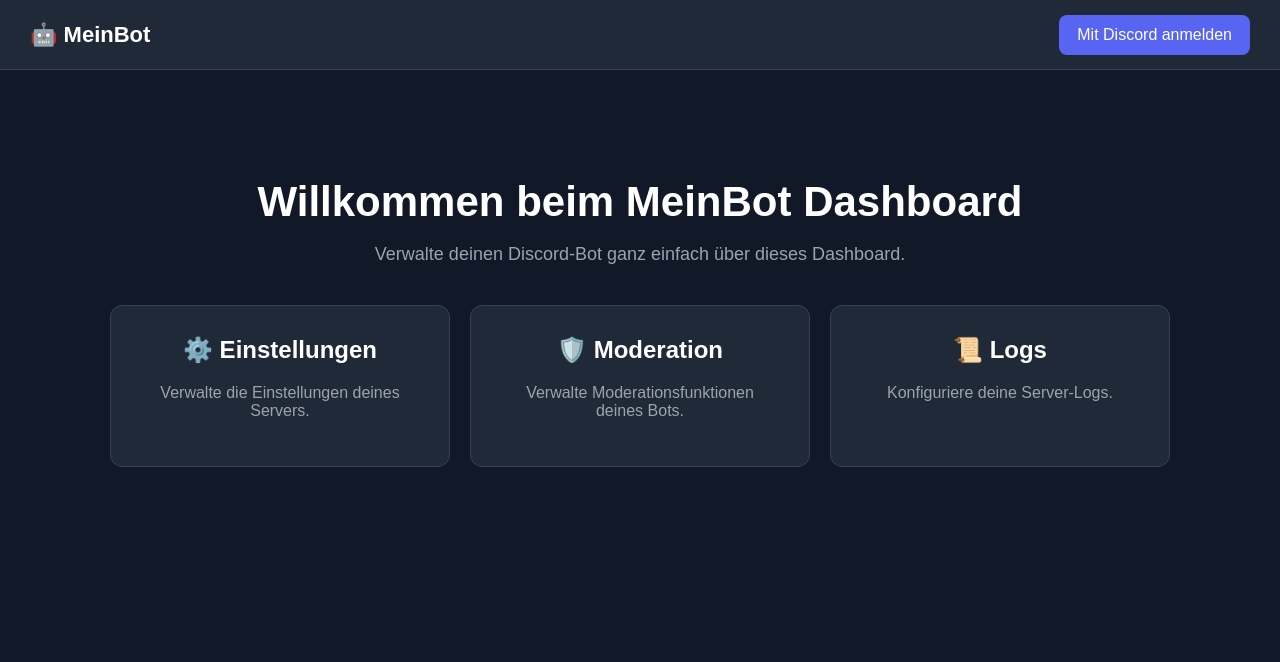
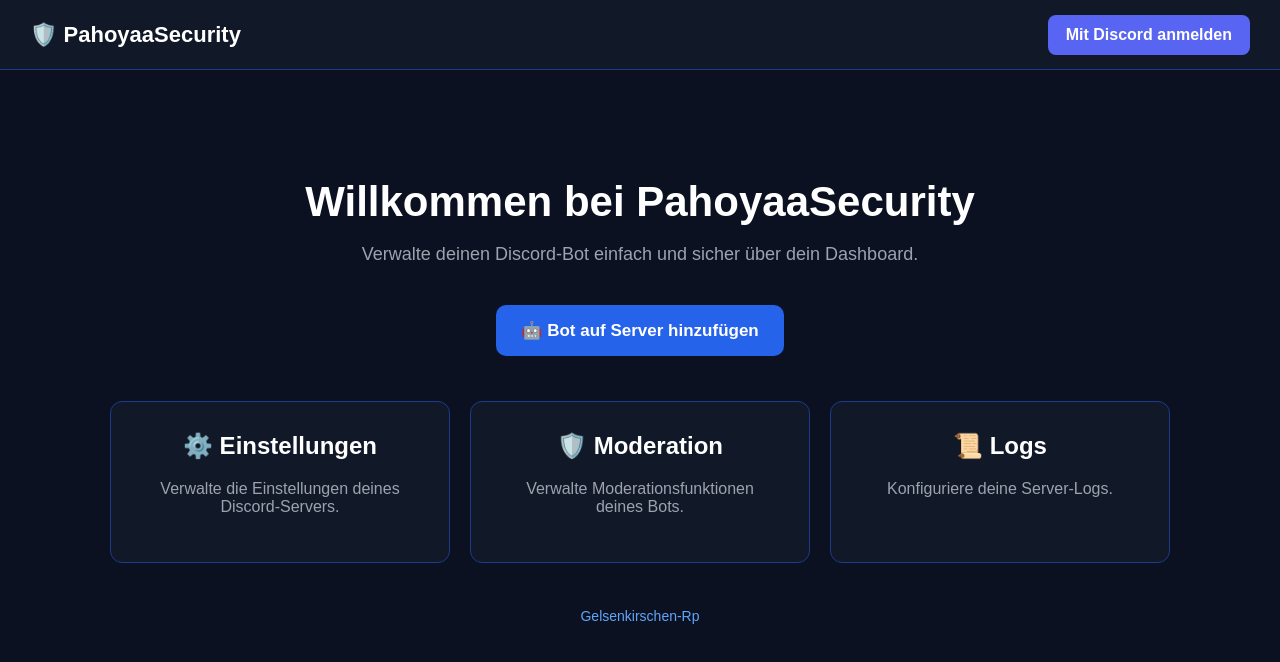
Before and after one commit to Parhamyaa/discord-dashboard, a website: page index.html in a window 1280 px wide. Drawn offline with Linux system fonts and the light colour scheme.

Commit message:
Add bot invite button

```diff
--- a/index.html
+++ b/index.html
@@ -3,7 +3,8 @@
 <head>
     <meta charset="UTF-8">
     <meta name="viewport" content="width=device-width, initial-scale=1.0">
-    <title>MeinBot Dashboard</title>
+
+    <title>PahoyaaSecurity Dashboard</title>
 
     <style>
         * {
@@ -13,7 +14,7 @@
         body {
             margin: 0;
             font-family: Arial, sans-serif;
-            background: #111827;
+            background: #0b1120;
             color: white;
         }
 
@@ -23,8 +24,8 @@
             align-items: center;
             justify-content: space-between;
             padding: 0 30px;
-            background: #1f2937;
-            border-bottom: 1px solid #374151;
+            background: #111827;
+            border-bottom: 1px solid #1e3a8a;
         }
 
         .logo {
@@ -38,6 +39,13 @@
             padding: 11px 18px;
             border-radius: 8px;
             text-decoration: none;
+            font-weight: bold;
+            transition: 0.2s;
+        }
+
+        .login:hover {
+            transform: translateY(-2px);
+            opacity: 0.9;
         }
 
         .container {
@@ -58,6 +66,24 @@
             margin-bottom: 40px;
         }
 
+        .invite-button {
+            display: inline-block;
+            background: #2563eb;
+            color: white;
+            padding: 15px 25px;
+            border-radius: 10px;
+            text-decoration: none;
+            font-size: 17px;
+            font-weight: bold;
+            margin-bottom: 45px;
+            transition: 0.2s;
+        }
+
+        .invite-button:hover {
+            background: #1d4ed8;
+            transform: translateY(-2px);
+        }
+
         .cards {
             display: grid;
             grid-template-columns: repeat(auto-fit, minmax(220px, 1fr));
@@ -65,8 +91,8 @@
         }
 
         .card {
-            background: #1f2937;
-            border: 1px solid #374151;
+            background: #111827;
+            border: 1px solid #1e3a8a;
             border-radius: 12px;
             padding: 30px;
         }
@@ -78,44 +104,72 @@
         .card p {
             color: #9ca3af;
         }
+
+        .rp {
+            margin-top: 45px;
+            color: #60a5fa;
+            font-size: 14px;
+        }
     </style>
 </head>
 
 <body>
 
     <nav class="navbar">
-        <div class="logo">🤖 MeinBot</div>
+
+        <div class="logo">
+            🛡️ PahoyaaSecurity
+        </div>
 
         <a class="login" href="/api/auth/discord">
             Mit Discord anmelden
         </a>
+
     </nav>
 
     <main class="container">
-        <h1>Willkommen beim MeinBot Dashboard</h1>
+
+        <h1>
+            Willkommen bei PahoyaaSecurity
+        </h1>
 
         <p class="description">
-            Verwalte deinen Discord-Bot ganz einfach über dieses Dashboard.
+            Verwalte deinen Discord-Bot einfach und sicher über dein Dashboard.
         </p>
+
+        <a class="invite-button" href="/api/invite">
+            🤖 Bot auf Server hinzufügen
+        </a>
 
         <div class="cards">
 
             <div class="card">
                 <h2>⚙️ Einstellungen</h2>
-                <p>Verwalte die Einstellungen deines Servers.</p>
+                <p>
+                    Verwalte die Einstellungen deines Discord-Servers.
+                </p>
             </div>
 
             <div class="card">
                 <h2>🛡️ Moderation</h2>
-                <p>Verwalte Moderationsfunktionen deines Bots.</p>
+                <p>
+                    Verwalte Moderationsfunktionen deines Bots.
+                </p>
             </div>
 
             <div class="card">
                 <h2>📜 Logs</h2>
-                <p>Konfiguriere deine Server-Logs.</p>
+                <p>
+                    Konfiguriere deine Server-Logs.
+                </p>
             </div>
 
         </div>
+
+        <div class="rp">
+            Gelsenkirschen-Rp
+        </div>
+
     </main>
 
 </body>
```
